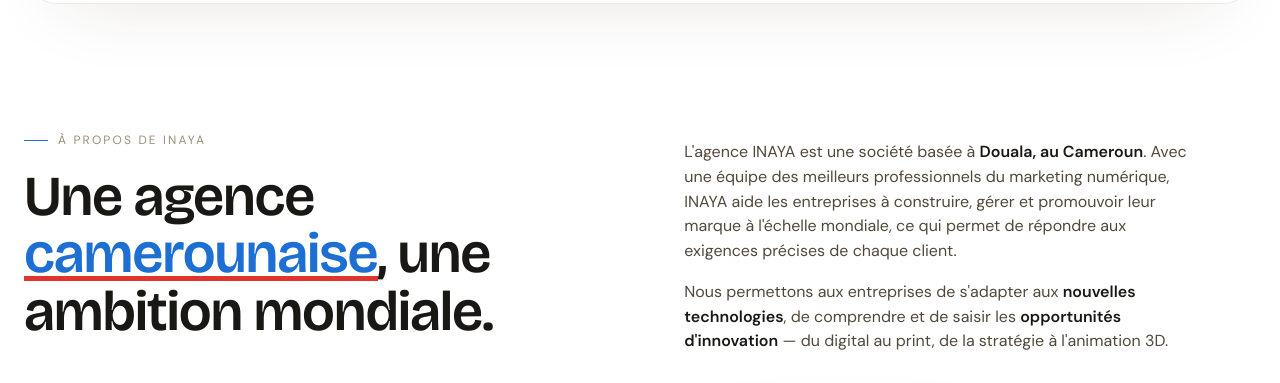
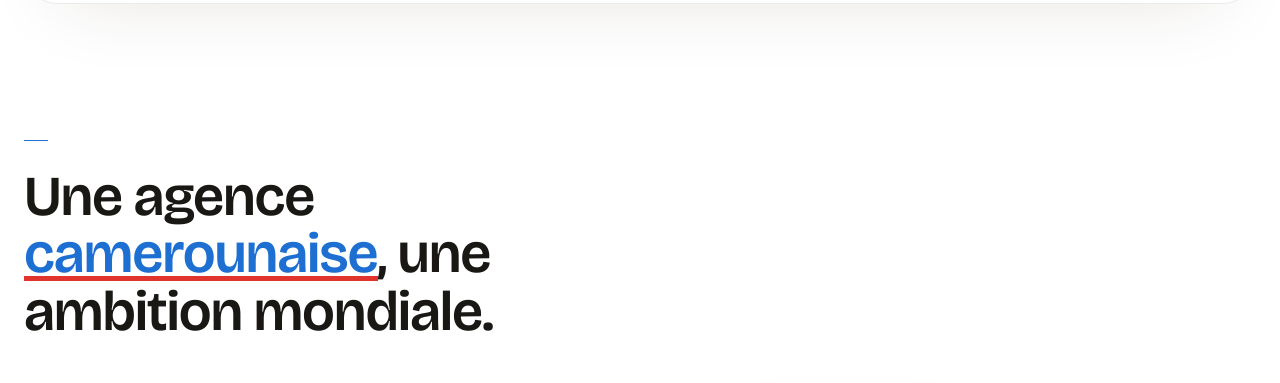
Before and after one commit to christngono/inayanew, a plain HTML site: page index.html in a window 1280 px wide. Shown: the part 1000-1383 px from the top of the page. Drawn offline with nearby package versions, Linux system fonts and the light colour scheme.

Commit message:
new white color

```diff
--- a/index.html
+++ b/index.html
@@ -987,19 +987,19 @@
   <div class="container">
     <div class="about-grid">
       <div>
-        <div class="section-eyebrow reveal">À propos de INAYA</div>
+        <div class="section-eyebrow reveal" style="color:#fff;font-weight:700">À propos de INAYA</div>
         <h2 class="about-h reveal" data-d="1">Une agence <span class="accent">camerounaise</span>, une ambition mondiale.</h2>
       </div>
       <div>
-        <p class="about-p reveal" data-d="1">
-          L'agence INAYA est une société basée à <b>Douala, au Cameroun</b>. Avec une équipe
+        <p class="about-p reveal" data-d="1" style="color:#fff">
+          L'agence INAYA est une société basée à <b style="color:#fff">Douala, au Cameroun</b>. Avec une équipe
           des meilleurs professionnels du marketing numérique, INAYA aide les entreprises
           à construire, gérer et promouvoir leur marque à l'échelle mondiale, ce qui
           permet de répondre aux exigences précises de chaque client.
         </p>
-        <p class="about-p reveal" data-d="2" style="margin-top:14px">
-          Nous permettons aux entreprises de s'adapter aux <b>nouvelles technologies</b>,
-          de comprendre et de saisir les <b>opportunités d'innovation</b> — du digital
+        <p class="about-p reveal" data-d="2" style="margin-top:14px;color:#fff">
+          Nous permettons aux entreprises de s'adapter aux <b style="color:#fff">nouvelles technologies</b>,
+          de comprendre et de saisir les <b style="color:#fff">opportunités d'innovation</b> — du digital
           au print, de la stratégie à l'animation 3D.
         </p>
         <div class="about-cards reveal" data-d="2">
@@ -1027,7 +1027,7 @@
   <div class="container">
     <div class="exp-head reveal">
       <div>
-        <div class="section-eyebrow">Nos expertises</div>
+        <div class="section-eyebrow" style="color:#fff">Nos expertises</div>
         <h2 class="exp-h">Trois leviers pour <span class="accent">transformer</span> votre marque.</h2>
       </div>
     </div>
@@ -1209,8 +1209,8 @@
 <section class="partners" id="partners">
   <div class="container">
     <div class="partners-head reveal">
-      <div class="section-eyebrow">Partenaires & clients</div>
-      <h3 class="partners-h">Des marques <em>exigeantes</em> nous font confiance.</h3>
+      <div class="section-eyebrow" style="color:#fff">Partenaires & clients</div>
+      <h3 class="partners-h" style="color:#fff">Des marques <em style="color:#fff">exigeantes</em> nous font confiance.</h3>
     </div>
   </div>
   <div class="partners-marquee reveal" data-d="1">
```
